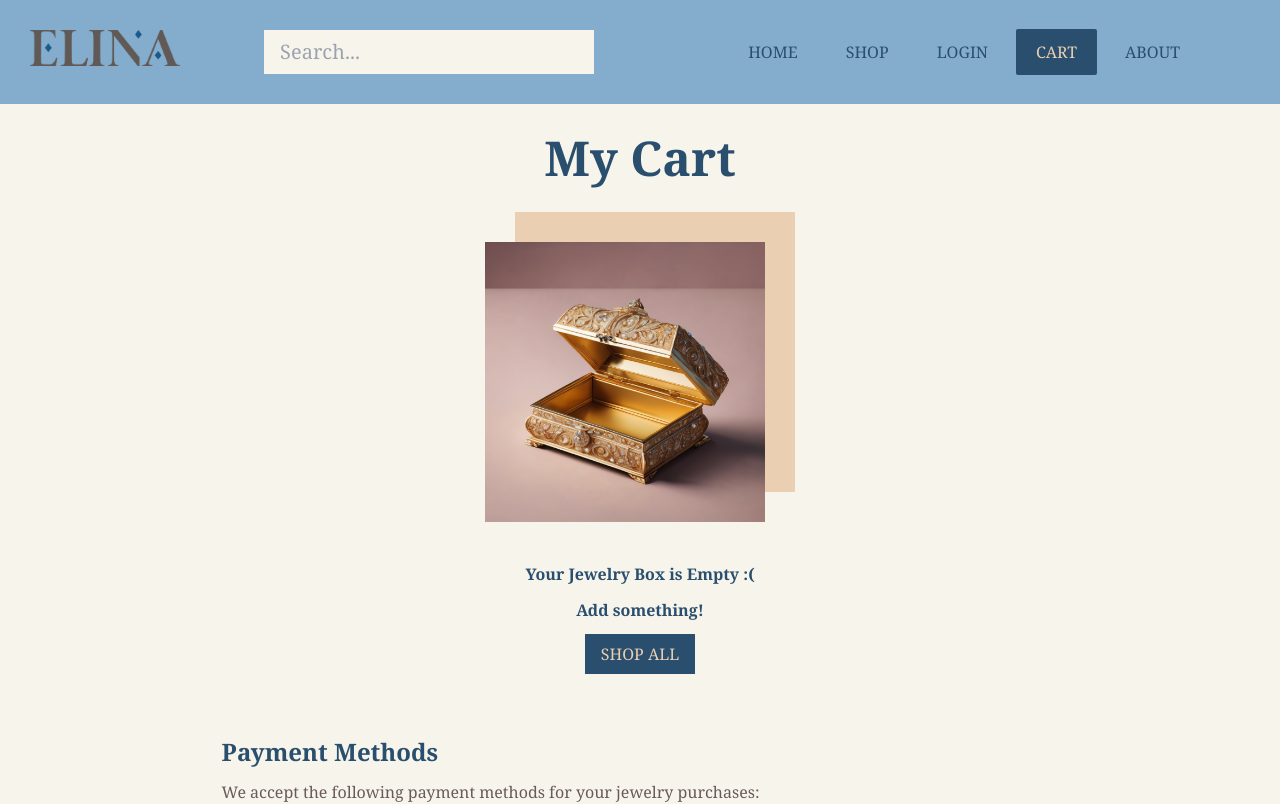
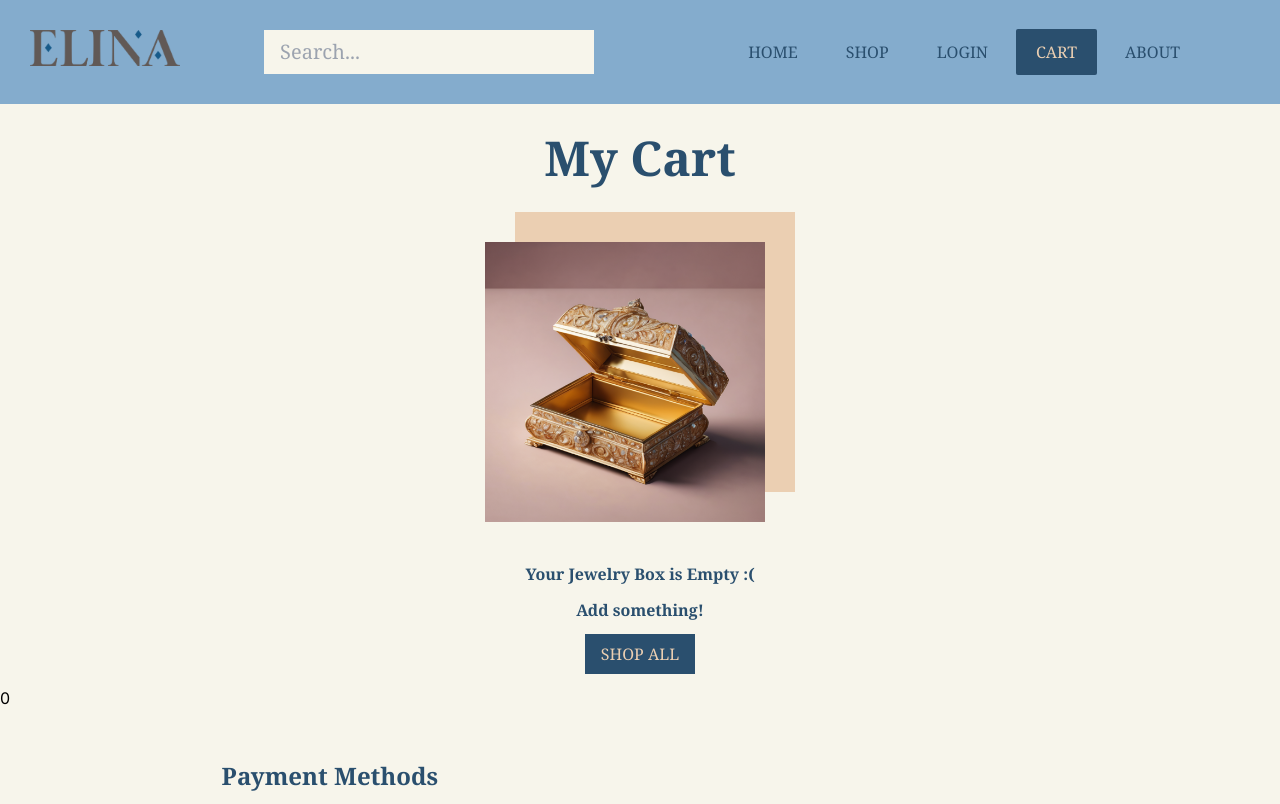
Before and after one commit to DinaVrandecic/HCI-2023-24, a Next.js app in the folder semester-project/: page /cart in a window 1280 px wide. Shown: the top 804 px of the page. Built offline with nearby package versions, Linux system fonts and the light colour scheme.

Commit message:
cart card

```diff
--- a/semester-project/app/_components/CustomerReviews.tsx
+++ b/semester-project/app/_components/CustomerReviews.tsx
@@ -65,7 +65,7 @@ const CustomerReviews: React.FC = () => (
           <Image src={a3} alt="Customer Review 3" className="review-image mb-5" width={350} height={350} />
           <div className="text-and-stars w-full ">
             <p className="font-serif font-bold text-blue1">PAMELA BEESLY-HALPERT</p>
-            <p className="font-serif italic mt-5 mb-2 mx-[10px] text-brown1">
+            <p className="font-serif italic mt-5 mb-2 mx-[5px] text-brown1">
               "Beautiful pieces! I received many compliments wearing them. The shipping was fast and the
               packaging was lovely."
             </p>
--- a/semester-project/app/cart/page.tsx
+++ b/semester-project/app/cart/page.tsx
@@ -1,12 +1,18 @@
+"use client";
 import Image from "next/image";
 import Link from "next/link";
 import cart from "../../public/pictures/cart.png";
+import { useContext } from "../context/context";
 
 function ShoppingCartPage() {
+  const { cartArray, removeItemFromCart } = useContext();
   return (
     <div className="flex flex-col justify-center">
+      {cartArray.length === 0 && (
         <div className="flex flex-col items-center justify-center">
-              <h1 className="text-center mt-[30px] text-4xl md:text-5xl font-bold font-serif text-dark_blue">My Cart</h1>
+          <h1 className="text-center mt-[30px] text-4xl md:text-5xl font-bold font-serif text-dark_blue">
+            My Cart
+          </h1>
           <div className="mb-[40px] mt-[60px] relative mr-[30px]">
             <Image
               src={cart}
@@ -17,19 +23,55 @@ function ShoppingCartPage() {
             />
             <div className="absolute w-full h-full -top-[30px] left-[30px] -z-10 bg-peach1"></div>
           </div>
-                <h3 className="text-dark_blue font-serif font-bold">Your Jewelry Box is Empty :( </h3>
-                <h4 className="text-dark_blue font-serif font-bold mt-3">Add something! </h4>
+          <h3 className="text-dark_blue font-serif font-bold">
+            Your Jewelry Box is Empty :({" "}
+          </h3>
+          <h4 className="text-dark_blue font-serif font-bold mt-3">
+            Add something!{" "}
+          </h4>
           <Link legacyBehavior href="/shop">
             <a className="bg-dark_blue font-serif hover:bg-peach1 text-peach1 hover:text-dark_blue py-2 px-4 mt-3 mb-3 text-serif">
               SHOP ALL
             </a>
           </Link>
         </div>
+      )}
+
+      {cartArray.length && (
+        <div className="flex flex-col justify-center items-center w-full">
+          {cartArray.map((cartItem) => {
+            return (
+              <div className="flex bg-white gap-2 mt-[20px] justify-center items-center w-11/12 lg:w-2/4">
+                <img
+                  className="w-[150px] h-[150px] md:w-[200px] md:h-[200px] p-[10px]"
+                  src={cartItem.picture.url}
+                ></img>
+                <div className="flex-1 ml-auto flex justify-end items-center gap-2 md:mr-5">
+                  <div className="text-blue1 font-bold font-serif text-base md:text-xl ">
+                    {cartItem.name}
+                  </div>
+                  <div className="text-brown1 font-bold font-serif text-base md:text-xl m-[10px]">
+                    {cartItem.price}
+                  </div>
+                </div>
+                <div
+                  onClick={() => removeItemFromCart(cartItem)}
+                  className=" text-brown1 font-bold py-[5px] px-[10px] bg-beige_text m-[10px] hover:cursor-pointer rounded-sm"
+                >
+                  X
+                </div>
+              </div>
+            );
+          })}
+        </div>
+      )}
 
       <div className="flex flex-col align-center justify-start mt-[50px] mx-auto">
         {/* Payment Method Section */}
         <div className="px-[10px]">
-            <h2 className="text-2xl font-bold font-serif text-dark_blue mb-3">Payment Methods</h2>
+          <h2 className="text-2xl font-bold font-serif text-dark_blue mb-3">
+            Payment Methods
+          </h2>
           <p className="text-brown1 font-serif mb-3">
             We accept the following payment methods for your jewelry purchases:
           </p>
@@ -39,15 +81,19 @@ function ShoppingCartPage() {
             <li>Bank Transfer</li>
           </ul>
           <p className="text-brown1 mt-3 font-serif">
-              Rest assured that your payment information is encrypted and protected during the entire transaction process.
+            Rest assured that your payment information is encrypted and
+            protected during the entire transaction process.
           </p>
         </div>
 
         {/* Delivery Information Section */}
         <div className="mt-[50px] px-[10px]">
-            <h2 className="text-2xl font-bold font-serif text-dark_blue mb-3">Delivery Information</h2>
+          <h2 className="text-2xl font-bold font-serif text-dark_blue mb-3">
+            Delivery Information
+          </h2>
           <p className="text-brown1 font-serif mb-3 ">
-              We partnered with the best delivery companies so you could enjoy a fast and reliable delivery of your goods:
+            We partnered with the best delivery companies so you could enjoy a
+            fast and reliable delivery of your goods:
           </p>
           <ul className="list-disc list-inside text-brown1 font-bold font-serif">
             <li>Standard Shipping: 5-7 business days</li>
@@ -55,11 +101,11 @@ function ShoppingCartPage() {
             <li>International Shipping available</li>
           </ul>
           <p className="text-brown1 mt-3 font-serif">
-              Track your order and receive updates on your delivery status for a worry-free shopping experience.
+            Track your order and receive updates on your delivery status for a
+            worry-free shopping experience.
           </p>
         </div>
       </div>
-
     </div>
   );
 }
--- /dev/null
+++ b/semester-project/app/context/context.tsx
@@ -0,0 +1,68 @@
+"use client";
+import React, { createContext, useContext, useState, ReactNode } from "react";
+
+interface Product {
+  category: string;
+  name: string;
+  price: string;
+  picture: {
+    id: number;
+    title: string;
+    description: string;
+    contentType: string;
+    url: string;
+  };
+}
+interface contextProps {
+  //   cartArray: ItemCardProps[];
+  cartArray: Product[];
+  addToCart: (item: Product) => void;
+  removeItemFromCart: (item: Product) => void;
+  emptyCart: () => void;
+}
+
+const MyContext = createContext<contextProps | undefined>(undefined);
+
+interface MyProviderProps {
+  children: ReactNode;
+}
+
+const MyProvider = ({ children }: MyProviderProps) => {
+  const [cartArray, setCart] = useState<Product[]>([]);
+
+  const emptyCart = () => {
+    setCart([]);
+  };
+
+  const addToCart = (item: Product) => {
+    setCart([...cartArray, item]);
+  };
+
+  const removeItemFromCart = (item: Product) => {
+    const newCart = cartArray.filter((cartItem) => cartItem.name !== item.name);
+    setCart(newCart);
+  };
+
+  return (
+    <MyContext.Provider
+      value={{
+        cartArray,
+        addToCart,
+        removeItemFromCart,
+        emptyCart,
+      }}
+    >
+      {children}
+    </MyContext.Provider>
+  );
+};
+
+const useMyContext = (): contextProps => {
+  const context = useContext(MyContext);
+  if (!context) {
+    throw new Error("useMyContext must be used within a MyProvider");
+  }
+  return context;
+};
+
+export { MyProvider as ContextProvider, useMyContext as useContext };
--- a/semester-project/app/layout.tsx
+++ b/semester-project/app/layout.tsx
@@ -5,6 +5,7 @@ import Navbar from "../components/Navbar";
 import Footer from "../components/Footer";
 import './globals.css'
 import Hamburger from "../components/Hamburger"
+import { ContextProvider } from './context/context';
 
 const inter = Inter({ subsets: ['latin'] })
 
@@ -43,12 +44,13 @@ export default function RootLayout({
     <html lang="en">
 <body className={`${inter.className} bg-page_background`}>
 
-
-      <Navbar pages={pages} />
-      <Hamburger pages={pages} />
-        {children}
-        <Footer />
-      </body>
+      <ContextProvider>
+        <Navbar pages={pages} />
+        <Hamburger pages={pages} />
+          {children}
+          <Footer />
+          </ContextProvider>
+        </body>
 
     </html>
   );
--- a/semester-project/app/shop/[category]/[product]/page.tsx
+++ b/semester-project/app/shop/[category]/[product]/page.tsx
@@ -1,7 +1,8 @@
-"use client"
+"use client";
 import React, { useState, useEffect } from "react";
-import Product from "../../../../components/Product"
+import Product from "../../../../components/Product";
 import { fetchGraphQL } from "@/lib/contentfulFetch";
+import { useContext } from "@/app/context/context";
 
 const space_id = "w4hubm46n8vc";
 const access_token = "N45HXFp-MbSa4GvLTotphSM4O3Ey5jCx9Qvb8-9p5PE";
@@ -31,8 +32,9 @@ function Page({ params }: pageProps) {
   const [product, setProduct] = useState<Product>({} as Product);
   const productName = params.product.replace(/-/g, " ");
 
+  const { cartArray, addToCart } = useContext();
+
   useEffect(() => {
-    console.log(productName)
     const query = `
     query {
       productCollection (where: {name: "${productName}"}) {
@@ -66,29 +68,30 @@ function Page({ params }: pageProps) {
   }, [params.category]);
 
   const handleAddToCart = () => {
-    // Handle adding to cart logic
-    console.log("Added to cart!");
+    addToCart(product);
   };
 
   if (redirectToNotFound) {
     // Redirect to not-found page
-    window.location.href = '/not-found';
+    window.location.href = "/not-found";
     return null; // You can also return a loading spinner or any other component
   }
-  console.log(product)
+  console.log(product);
 
   return (
     <div className="flex justify-center items-center flex-col">
       <h1 className="text-2xl md:text-4xl font-bold text-center text-dark_blue font-serif m-[30px] ">
         {product.name}
       </h1>
-            {product.picture && product.picture.url && <Product
+      {product.picture && product.picture.url && (
+        <Product
           imageUrl={product.picture.url}
           category={product.category}
           title={product.name}
           price={product.price}
           onAddToCart={handleAddToCart}
-            />  }
+        />
+      )}
     </div>
   );
 }
```
Lines whose indentation alone changed are shown as unchanged.
